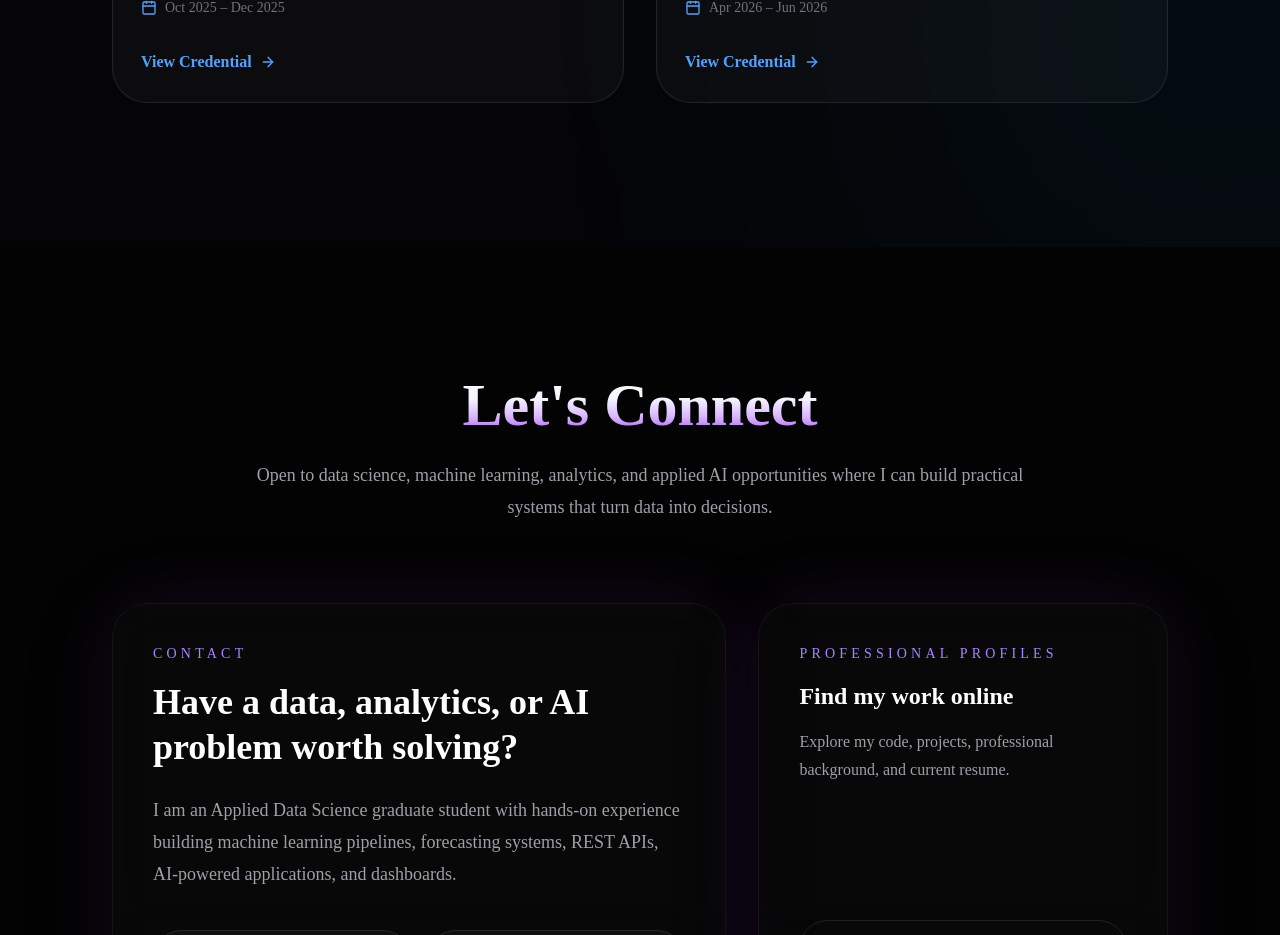
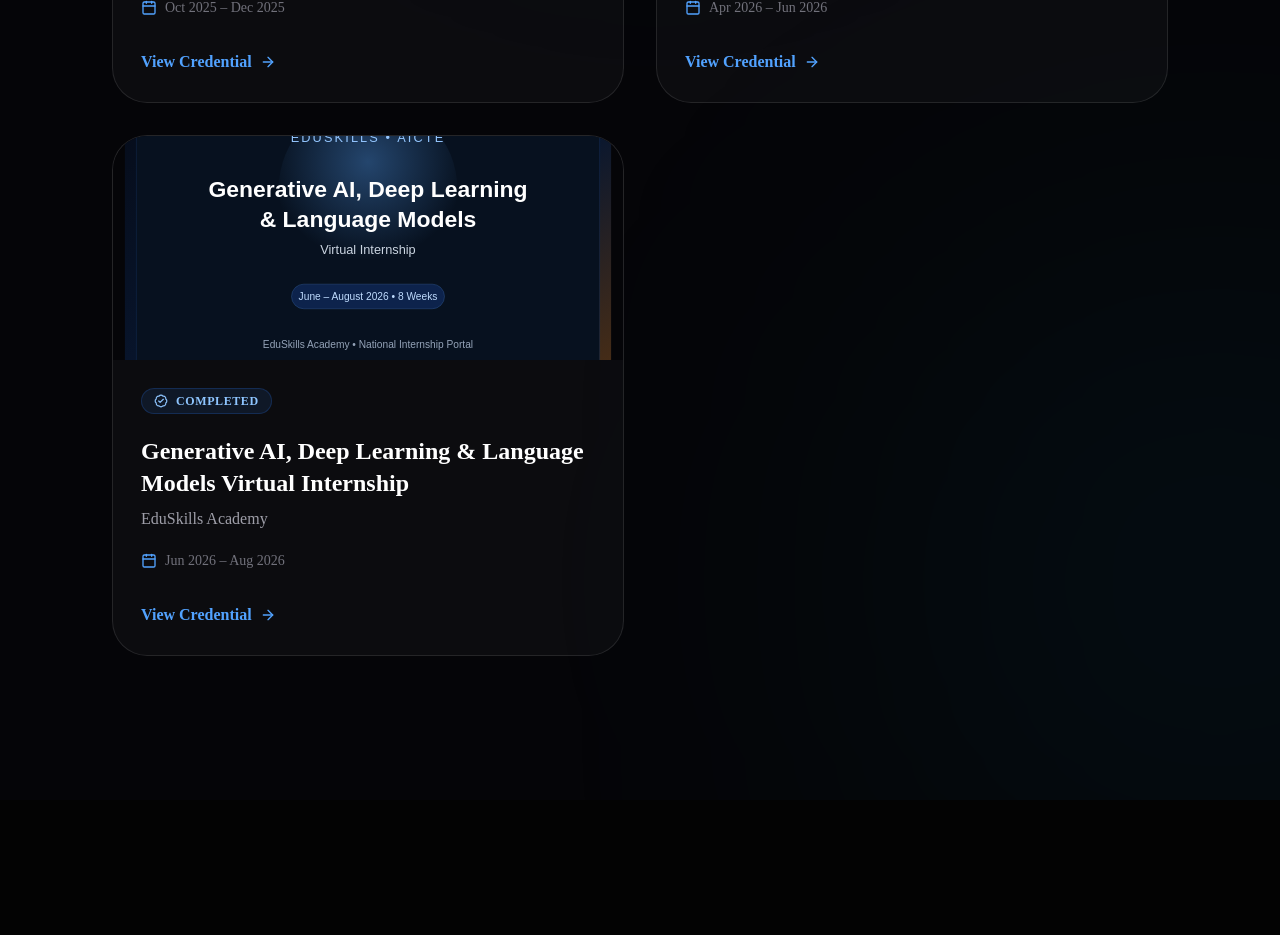
Before and after one commit to Bless2718/blesson-portfolio, a Next.js app: page / in a window 1280 px wide. Shown: the part 5440-6375 px from the top of the page. Built offline with nearby package versions, Linux system fonts and the light colour scheme.

Commit message:
Add Generative AI virtual internship certification

```diff
--- a/src/data/certifications.ts
+++ b/src/data/certifications.ts
@@ -4,7 +4,7 @@
   issuer: string;
   partner?: string;
   duration: string;
-  category: "Featured" | "Cloud" | "Business";
+  category: "Featured" | "Cloud" | "Business" | "AI";
   status: string;
   image: string;
   credential: string;
@@ -57,4 +57,19 @@
     description:
       "Worked on business analysis and process mining concepts using enterprise workflow optimization methodologies.",
   },
+
+  {
+    id: 4,
+    title: "Generative AI, Deep Learning & Language Models Virtual Internship",
+    issuer: "EduSkills Academy",
+    partner: "AICTE National Internship Portal",
+    duration: "Jun 2026 – Aug 2026",
+    category: "AI",
+    status: "Completed",
+    image: "/certifications/generative-ai-internship.svg",
+    credential: "",
+    featured: false,
+    description:
+      "Completed an 8-week virtual internship focused on Generative AI, Deep Learning and Language Models through EduSkills Academy and the AICTE National Internship Portal.",
+  },
 ];
```
